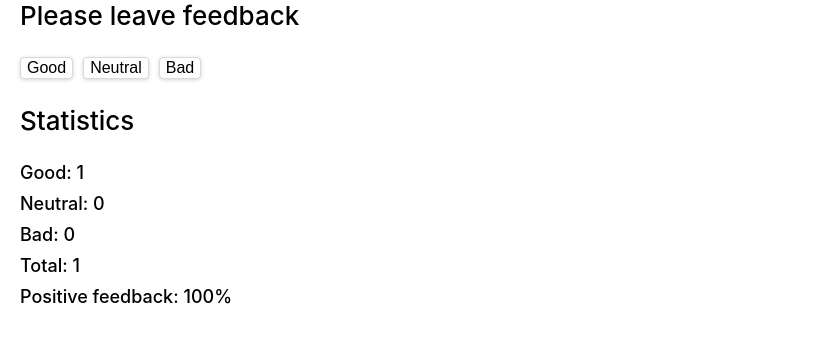
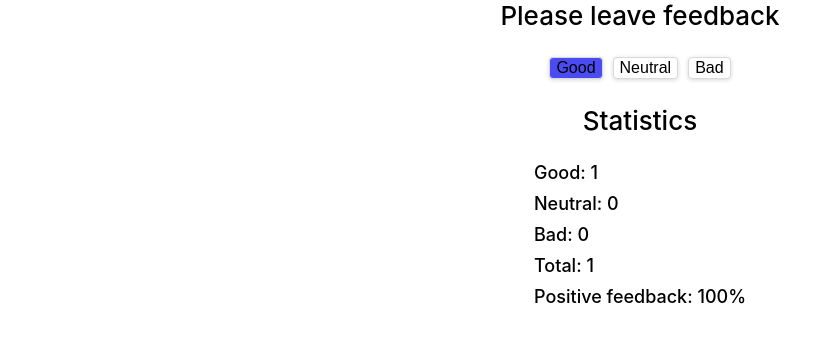
Before and after one commit to LazarievaIryna/goit-react-hw-02-feedback, a React (Create React App) app: page / in a window 1280 px wide. Both pictures are taken after a click on the button "Good". Shown: the top 342 px of the page, without its empty margins (0-823 px from the left). Built offline with nearby package versions, Linux system fonts and the light colour scheme.

Commit message:
add styles

```diff
--- a/src/components/FeedbackOptions/FeedbackOptions.jsx
+++ b/src/components/FeedbackOptions/FeedbackOptions.jsx
@@ -1,3 +1,4 @@
+import PropTypes from 'prop-types';
 import {
   ListButton,
   Button,
@@ -16,3 +17,7 @@ export const FeedbackOptions = ({ options, onLeaveFeedback }) => {
     </ListButton>
   );
 };
+FeedbackOptions.propTypes = {
+  options: PropTypes.array.isRequired,
+  onLeaveFeedback: PropTypes.func.isRequired,
+};
--- a/src/components/FeedbackOptions/FeedbackOptions.styled.js
+++ b/src/components/FeedbackOptions/FeedbackOptions.styled.js
@@ -10,13 +10,19 @@ export const ListItem = styled.li`
 `;
 export const Button = styled.button`
   background-color: white;
-  border: 1px solid #d9d9d9;
+  border: 1px solid ${p => p.theme.colors.buttonBorder};
   border-radius: 4px;
   box-shadow: rgba(0, 0, 0, 0.16) 0px 1px 4px;
   font-size: 16px;
   font-weight: 500;
+  transition: background-color 250ms cubic-bezier(0.075, 0.82, 0.165, 1);
+  cursor: pointer;
   /* padding: 6px; */
   ::first-letter {
     text-transform: uppercase;
   }
+  :hover,
+  :focus {
+    background-color: ${p => p.theme.colors.buttonAccent};
+  }
 `;
--- a/src/components/Notification/Notification.jsx
+++ b/src/components/Notification/Notification.jsx
@@ -1,3 +1,8 @@
+import PropTypes from 'prop-types';
+import { Message } from '../Notification/Notification.styled';
 export const Notification = ({ message }) => {
-  return <p>{message}</p>;
+  return <Message>{message}</Message>;
 };
+Notification.propTypes = {
+  message: PropTypes.string.isRequired,
+};
--- /dev/null
+++ b/src/components/Notification/Notification.styled.js
@@ -0,0 +1,4 @@
+import styled from 'styled-components';
+export const Message = styled.p`
+  font-size: 18px;
+`;
--- a/src/components/Section/Section.jsx
+++ b/src/components/Section/Section.jsx
@@ -1,3 +1,4 @@
+import PropTypes from 'prop-types';
 import { Title, SectionContainer } from '../Section/Section.styled';
 
 export const Section = ({ title, children }) => {
@@ -8,3 +9,7 @@ export const Section = ({ title, children }) => {
     </SectionContainer>
   );
 };
+Section.propTypes = {
+  title: PropTypes.string.isRequired,
+  children: PropTypes.node.isRequired,
+};
--- a/src/components/Section/Section.styled.js
+++ b/src/components/Section/Section.styled.js
@@ -1,6 +1,8 @@
 import styled from 'styled-components';
 export const SectionContainer = styled.div`
-  margin-left: 20px;
+  display: flex;
+  flex-direction: column;
+  align-items: center;
 `;
 export const Title = styled.h2`
   font-size: 26px;
--- a/src/components/Statistic/Statistic.jsx
+++ b/src/components/Statistic/Statistic.jsx
@@ -1,4 +1,8 @@
-import { StatisticItem } from '../Statistic/Statistics.styled';
+import PropTypes from 'prop-types';
+import {
+  StatisticItem,
+  StatisticContainer,
+} from '../Statistic/Statistics.styled';
 export const Statistics = ({
   good,
   neutral,
@@ -7,7 +11,7 @@ export const Statistics = ({
   positivePercentage,
 }) => {
   return (
-    <div>
+    <StatisticContainer>
       <ul>
         <StatisticItem>Good: {good}</StatisticItem>
         <StatisticItem>Neutral: {neutral}</StatisticItem>
@@ -16,6 +20,13 @@ export const Statistics = ({
         <StatisticItem>Total: {total}</StatisticItem>
         <StatisticItem>Positive feedback: {positivePercentage}%</StatisticItem>
       </ul>
-    </div>
+    </StatisticContainer>
   );
 };
+Statistics.propTypes = {
+  good: PropTypes.number.isRequired,
+  neutral: PropTypes.number.isRequired,
+  bad: PropTypes.number.isRequired,
+  total: PropTypes.number.isRequired,
+  positivePercentage: PropTypes.number.isRequired,
+};
--- a/src/components/Statistic/Statistics.styled.js
+++ b/src/components/Statistic/Statistics.styled.js
@@ -6,3 +6,7 @@ export const StatisticItem = styled.li`
     margin-bottom: 10px;
   }
 `;
+export const StatisticContainer = styled.div`
+  margin-left: auto;
+  margin-right: auto;
+`;
--- a/src/index.js
+++ b/src/index.js
@@ -1,10 +1,19 @@
 import React from 'react';
 import ReactDOM from 'react-dom/client';
+import { ThemeProvider } from 'styled-components';
 import { App } from 'components/App';
 import './index.css';
 
+const theme = {
+  colors: {
+    buttonBorder: '#d9d9d9',
+    buttonAccent: '#4b4bf3',
+  },
+};
 ReactDOM.createRoot(document.getElementById('root')).render(
   <React.StrictMode>
-    <App />
+    <ThemeProvider theme={theme}>
+      <App />
+    </ThemeProvider>
   </React.StrictMode>
 );
```
Also changed, not shown: src/components/App.jsx (+1 -7 lines).
